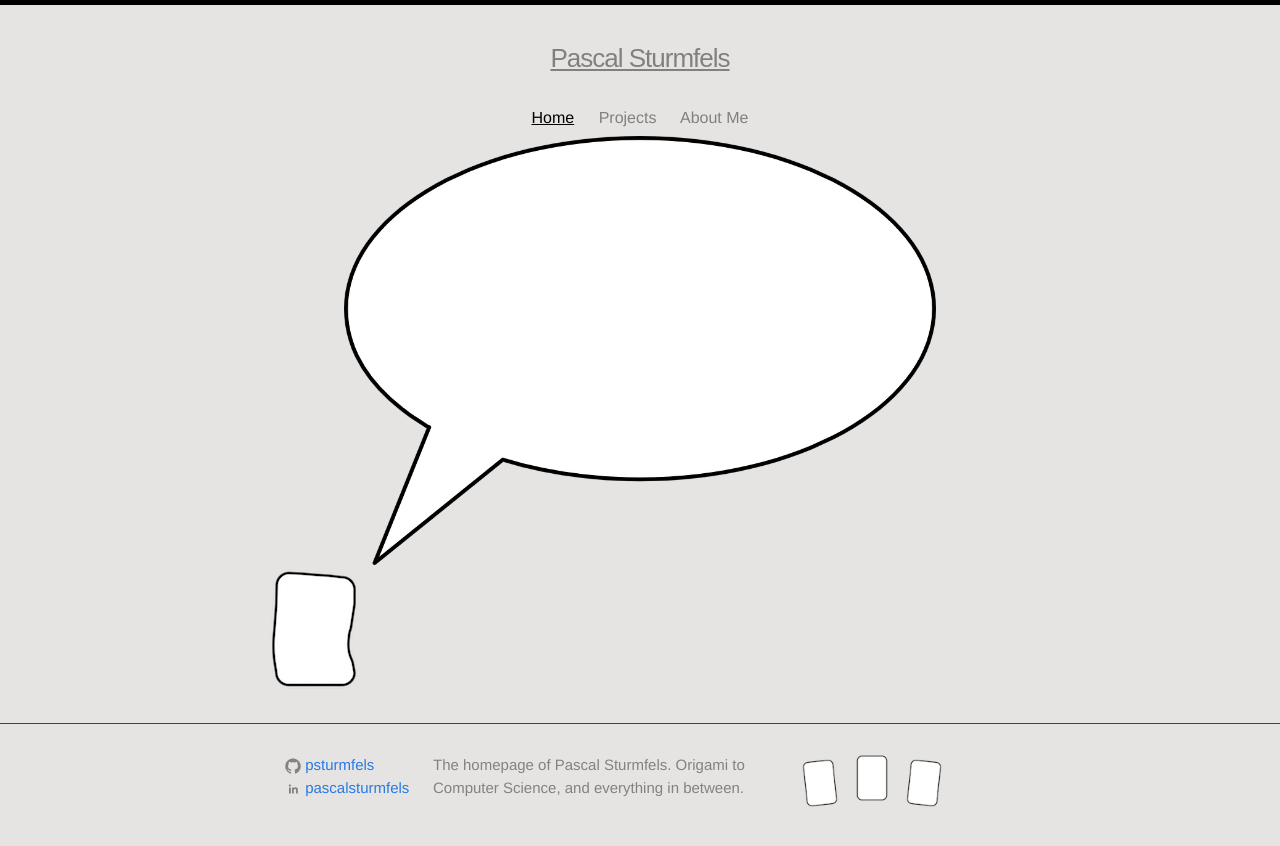
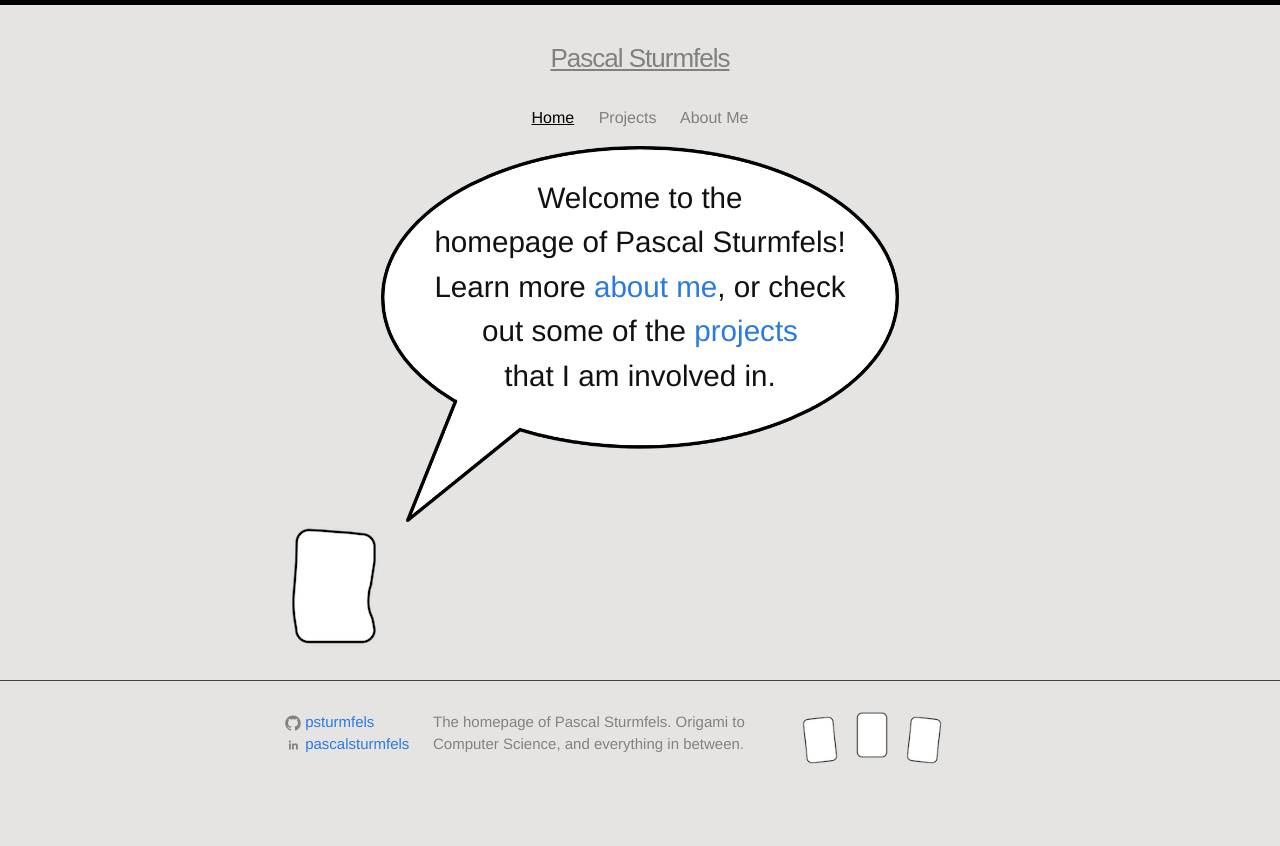
Before and after one commit to mohammadusamasaleem/mohammadusamasaleem, a Jekyll site: the page built from index.html, in a window 1280 px wide. Shown: the top 846 px of the page. Built offline with Jekyll 4.4.1, drawn with Linux system fonts in a browser that asks for light colours.

Commit message:
Added intro text

```diff
--- a/_config.yml
+++ b/_config.yml
@@ -14,8 +14,8 @@ description: > # this means to ignore newlines until "baseurl:"
   The homepage of Pascal Sturmfels. Origami to Computer Science, and everything in between.
 url: "http://psturmfels.github.io" # the base hostname & protocol for your site
 
-keep_files: ['_images']
-include: ['_images']
+keep_files: ['_images', '_js']
+include: ['_images', '_js']
 
 permalink: /projects/:title
 
--- a/_includes/head.html
+++ b/_includes/head.html
@@ -1,4 +1,5 @@
 <head>
+  <script src="https://ajax.googleapis.com/ajax/libs/jquery/1.12.2/jquery.min.js"></script>
   <meta charset="utf-8">
   <meta http-equiv="X-UA-Compatible" content="IE=edge">
   <meta name="viewport" content="width=device-width, initial-scale=1">
--- a/_includes/header.html
+++ b/_includes/header.html
@@ -35,9 +35,9 @@
                     {% if project.title %}
                         {% if project.type == "project" %}
                         {% if page.url == project.url %}
-                        <a class="page-link-active" href="{{ project.url }}">{{project.title}}</a>
+                        <a class="page-link-active" href="{{ project.url | prepend: site.baseurl }}">{{project.title}}</a>
                         {% else %}
-                        <a class="page-link" href="{{ project.url }}">{{project.title}}</a>
+                        <a class="page-link" href="{{ project.url | prepend: site.baseurl }}">{{project.title}}</a>
                         {% endif %}
                         {% endif %}
                     {% endif %}
--- a/css/main.scss
+++ b/css/main.scss
@@ -44,10 +44,11 @@ $on-laptop:        800px;
 }
 
 .speech-bubble {
+    position: relative;
     display: block;
     margin: auto;
-    margin-top: -40px;
-    width: 80%;
+    margin-top: -30px;
+    width: 70%;
 }
 
 .image-wrapper {
@@ -55,16 +56,20 @@ $on-laptop:        800px;
     width: 100%;
 }
 
-.image-inner-container {
-    position:fixed;
-    top: 0px;
+.image-text-wrapper {
+     left: 0;
+     position:absolute;
+     display: block;
+     justify-content: center; /* align horizontal */
+     text-align: center;
+     top: 30px;
+     width: 100%;
 }
 
 .image-text {
-   position: absolute;
-   width: 100%;
-   top: 40px;
-   margin: 0 auto;
+    font-family: sans-serif;
+    color: #2C3539;
+    display: block;
 }
 
 // Import partials from `sass_dir` (defaults to `_sass`)
--- a/index.html
+++ b/index.html
@@ -25,16 +25,30 @@ layout: default
 
 <p class="rss-subscribe">subscribe <a href="{{ "/feed.xml" | prepend: site.baseurl }}">via RSS</a></p>
 -->
-<div class="image-wrapper" id="speech-wrapper">
-    <img src="/_images/Speech_bubble.png" class="speech-bubble" id="speech" />
-    <img src="/_images/rightjump2@2x.png" style="margin-left: -20px;" id="mellow"/>
+<div class="image-wrapper">
+    <img src="/_images/Speech_bubble.png" class="speech-bubble"/>
+    <div class="image-text-wrapper" id="image-text-wrapper">
+        <h1 id="image-text">
+            Welcome to the <br />
+            homepage of Pascal Sturmfels! <br />
+            Learn more
+            <a href="{{ site.basurl }}/about">about me</a>, or check <br />
+            out some of the <a href="{{ site.baseurl }}/projects">projects</a><br />
+            that I am involved in.
+        </h1>
+    </div>
+
+    <img src="/_images/rightjump2@2x.png"/>
 </div>
 <div class="row">
 </div>
+</div>
 
-</div>
-<script src="https://ajax.googleapis.com/ajax/libs/jquery/1.12.2/jquery.min.js"></script>
 <script>
+$("#image-text").css('font-size', $("#image-text-wrapper").width() / 25 + "px");
+  $(window).resize(function() {
+      $("#image-text").css('font-size', $("#image-text-wrapper").width() / 25 + "px");
+  });
 </script>
 </body>
 
```
